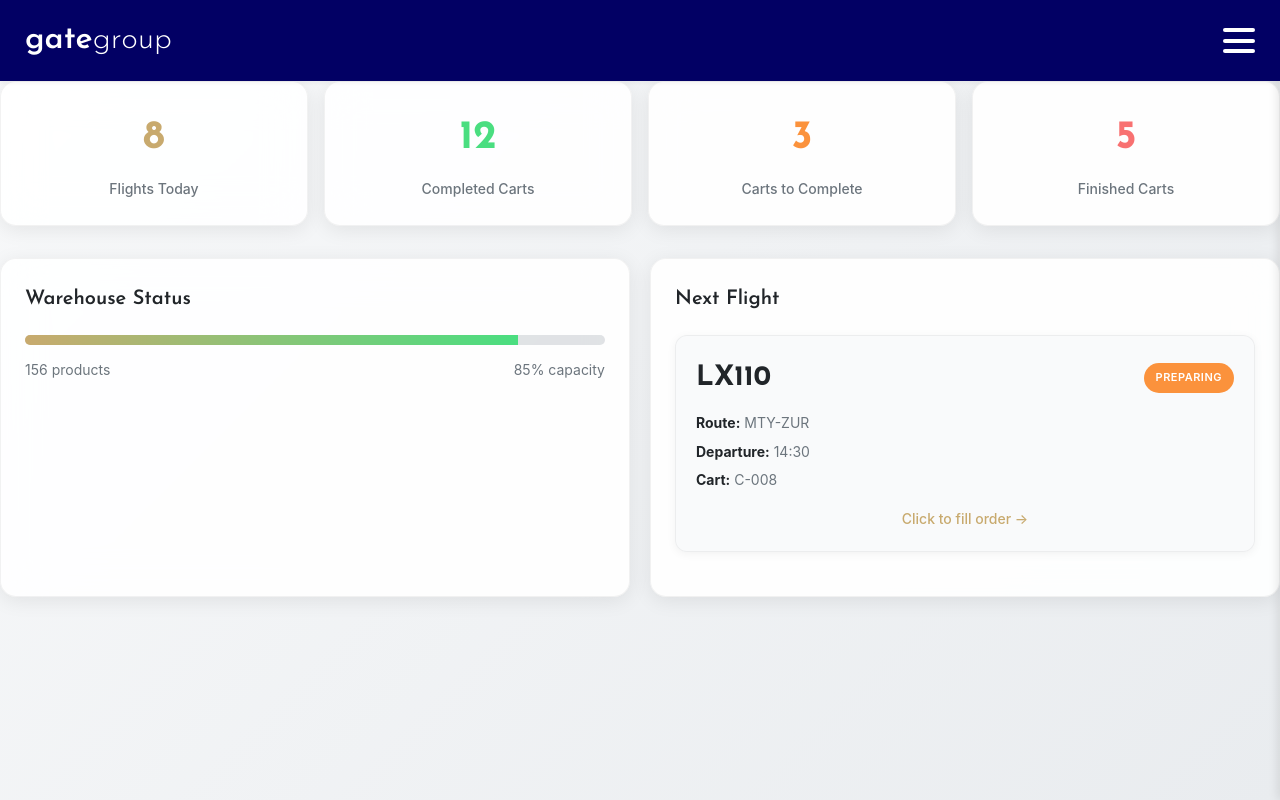
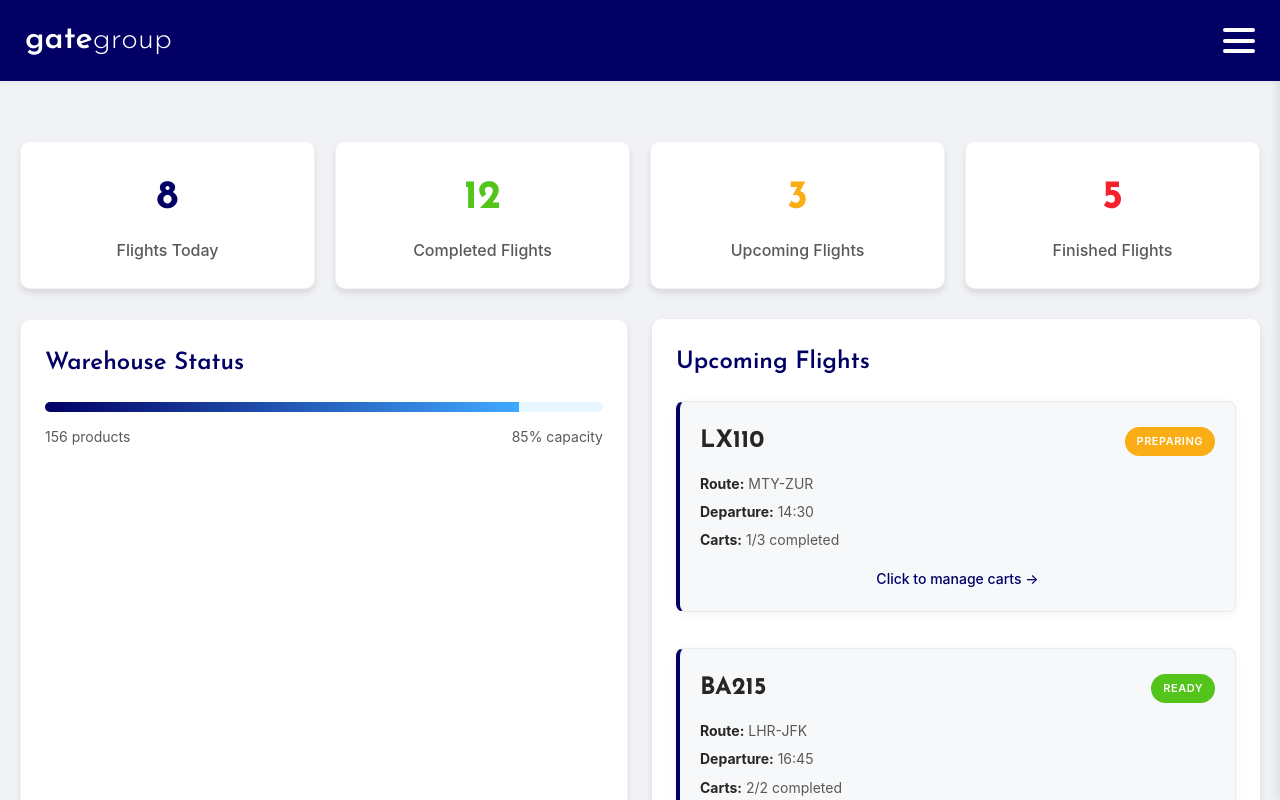
Before and after one commit to Javierlcastillo/smartIntelligence-by-MJandTheMonstars, a React (Create React App) app in the folder gate-group/: page /dashboard in a window 1280 px wide. Shown: the top 800 px of the page. Built offline with nearby package versions, Linux system fonts and the light colour scheme.

Commit message:
CSS update Dashboard/Flights

```diff
--- a/gate-group/src/App.css
+++ b/gate-group/src/App.css
@@ -1,35 +1,35 @@
 :root {
-  /* Paleta de Colores Principal */
+  /* Landing Page Color Scheme */
   --color-primary: #020064;
   --color-primary-hover: #40a9ff;
   --color-primary-active: #096dd9;
 
-  /* Colores de Texto */
+  /* Background colors matching landing page */
+  --color-background: #f0f2f5;
+  --color-surface: #ffffff;
+
+  /* Text colors */
   --color-text-main: #262626;
   --color-text-secondary: #595959;
   --color-text-light: #8c8c8c;
   --color-text-on-primary: #ffffff;
 
-  /* Colores de Fondo y Superficies */
-  --color-background: #020064;
-  --color-surface: #ffffff;
-
-  /* Bordes y Divisores */
+  /* Borders and dividers */
   --color-border: #d9d9d9;
 
-  /* Colores de Estado */
+  /* Status colors - keeping consistent with blue theme */
   --color-success: #52c41a;
   --color-warning: #faad14;
   --color-error: #f5222d;
 
-  /* Tipografía Base */
+  /* Typography */
   --font-family-main: -apple-system, BlinkMacSystemFont, 'Segoe UI', 'Roboto', 'Oxygen',
     'Ubuntu', 'Cantarell', 'Fira Sans', 'Droid Sans', 'Helvetica Neue',
     sans-serif;
   --font-family-headings: 'Josefin Sans', sans-serif;
 }
 
-/* Aplicación de estilos base globales */
+/* Global styles matching landing page */
 body {
   margin: 0;
   font-family: var(--font-family-main);
@@ -140,3 +140,215 @@ h1, h2, h3, h4, h5, h6 {
   color: #333;
   margin: 0 0 2px 0;
 }
+
+/* Dashboard Styles */
+.dashboard-container {
+  padding: 60px 20px 20px 20px;
+  background-color: var(--color-background);
+  min-height: 100vh;
+  font-family: var(--font-family-main);
+}
+
+/* Metrics Grid */
+.metrics-grid {
+  display: grid;
+  grid-template-columns: repeat(auto-fit, minmax(200px, 1fr));
+  gap: 20px;
+  margin-bottom: 30px;
+}
+
+.metric-card {
+  background: var(--color-surface);
+  padding: 24px 20px;
+  border-radius: 10px;
+  text-align: center;
+  box-shadow: 0 4px 6px rgba(0, 0, 0, 0.1);
+  transition: transform 0.2s, box-shadow 0.2s;
+}
+
+.metric-card:hover {
+  transform: translateY(-2px);
+  box-shadow: 0 6px 12px rgba(0, 0, 0, 0.15);
+}
+
+.metric-card h3 {
+  font-size: 2.5rem;
+  margin: 0 0 8px 0;
+  font-weight: bold;
+}
+
+.metric-card p {
+  font-size: 1rem;
+  color: var(--color-text-secondary);
+  margin: 0;
+}
+
+.metric-card.primary h3 {
+  color: var(--color-primary);
+}
+
+.metric-card.success h3 {
+  color: var(--color-success);
+}
+
+.metric-card.warning h3 {
+  color: var(--color-warning);
+}
+
+.metric-card.danger h3 {
+  color: var(--color-error);
+}
+
+/* Main Content Layout */
+.main-content {
+  display: grid;
+  grid-template-columns: 1fr 1fr;
+  gap: 24px;
+  margin-bottom: 32px;
+}
+
+/* Inventory Status */
+.inventory-status {
+  background: var(--color-surface);
+  padding: 24px;
+  border-radius: 10px;
+  box-shadow: 0 4px 6px rgba(0, 0, 0, 0.1);
+}
+
+.inventory-status h2 {
+  font-size: 1.5rem;
+  margin-bottom: 20px;
+  color: var(--color-primary);
+  font-weight: 600;
+}
+
+.status-bar {
+  background: #e6f7ff;
+  height: 10px;
+  border-radius: 5px;
+  overflow: hidden;
+  margin-bottom: 14px;
+}
+
+.status-fill {
+  background: linear-gradient(90deg, var(--color-primary), var(--color-primary-hover));
+  height: 100%;
+  transition: width 0.3s ease;
+}
+
+.status-info {
+  display: flex;
+  justify-content: space-between;
+  font-size: 14px;
+  color: var(--color-text-secondary);
+}
+
+/* Next Flight Section */
+.next-flight, .upcoming-flights {
+  background: var(--color-surface);
+  padding: 24px;
+  border-radius: 10px;
+  box-shadow: 0 4px 6px rgba(0, 0, 0, 0.1);
+}
+
+.next-flight h2, .upcoming-flights h2 {
+  font-size: 1.5rem;
+  margin-bottom: 20px;
+  color: var(--color-primary);
+  font-weight: 600;
+}
+
+/* Flights Container for multiple cards */
+.flights-container {
+  display: flex;
+  flex-direction: column;
+  gap: 16px;
+}
+
+.flight-card {
+  background: #f6f8fa;
+  padding: 20px;
+  border-radius: 8px;
+  border-left: 4px solid var(--color-primary);
+  transition: all 0.3s ease;
+  cursor: pointer;
+}
+
+.flight-card:hover {
+  background: #e6f7ff;
+  transform: translateY(-2px);
+  box-shadow: 0 6px 12px rgba(24, 144, 255, 0.2);
+}
+
+.flight-header {
+  display: flex;
+  justify-content: space-between;
+  align-items: center;
+  margin-bottom: 12px;
+}
+
+.flight-header h3 {
+  font-size: 1.5rem;
+  font-weight: 700;
+  color: var(--color-text-main);
+  margin: 0;
+}
+
+.flight-badge {
+  padding: 6px 12px;
+  border-radius: 16px;
+  font-size: 11px;
+  font-weight: 600;
+  text-transform: uppercase;
+  letter-spacing: 0.5px;
+  background: var(--color-primary);
+  color: var(--color-text-on-primary);
+}
+
+.flight-badge.preparing {
+  background: var(--color-warning);
+  color: var(--color-text-on-primary);
+}
+
+.flight-badge.ready {
+  background: var(--color-success);
+  color: var(--color-text-on-primary);
+}
+
+.flight-badge.empty {
+  background: #8c8c8c;
+  color: var(--color-text-on-primary);
+}
+
+.flight-details p {
+  margin: 6px 0;
+  font-size: 14px;
+  color: var(--color-text-secondary);
+}
+
+.flight-details strong {
+  color: var(--color-text-main);
+}
+
+.flight-action {
+  margin-top: 14px;
+  text-align: center;
+}
+
+.action-hint {
+  font-size: 14px;
+  color: var(--color-primary);
+  font-weight: 500;
+}
+
+/* Responsive Design */
+@media (max-width: 768px) {
+  .main-content {
+    grid-template-columns: 1fr;
+  }
+
+  .metrics-grid {
+    grid-template-columns: repeat(2, 1fr);
+    gap: 15px;
+  }
+}
--- a/gate-group/src/pages/Dashboard.js
+++ b/gate-group/src/pages/Dashboard.js
@@ -15,13 +15,32 @@ function Dashboard() {
     warehouseCapacity: 85
   };
 
-  const nextFlight = {
+  const upcomingFlights = [
+    {
       id: 'LX110',
       route: 'MTY-ZUR',
       departure: '14:30',
-    cart: 'C-008',
+      carts: 3,
+      completedCarts: 1,
       status: 'Preparing'
-  };
+    },
+    {
+      id: 'BA215',
+      route: 'LHR-JFK',
+      departure: '16:45',
+      carts: 2,
+      completedCarts: 2,
+      status: 'Ready'
+    },
+    {
+      id: 'AF890',
+      route: 'CDG-LAX',
+      departure: '22:15',
+      carts: 3,
+      completedCarts: 0,
+      status: 'Pending'
+    }
+  ];
 
   const handleNavigateToFlights = () => {
     setCurrentPage('flights');
@@ -35,9 +54,7 @@ function Dashboard() {
     return <Flights onBack={handleBackToDashboard} />;
   }
   return (
-    <div>
-
-
+    <div className="dashboard-container">
       {/* Main metrics */}
       <section className="metrics-grid">
         <div className="metric-card primary">
@@ -46,15 +63,15 @@ function Dashboard() {
         </div>
         <div className="metric-card success">
           <h3>{dashboardData.activeCartridge}</h3>
-          <p>Completed Carts</p>
+          <p>Completed Flights</p>
         </div>
         <div className="metric-card warning">
           <h3>{dashboardData.lowStock}</h3>
-          <p>Carts to Complete</p>
+          <p>Upcoming Flights</p>
         </div>
         <div className="metric-card danger">
           <h3>{dashboardData.expiringSoon}</h3>
-          <p>Finished Carts</p>
+          <p>Finished Flights</p>
         </div>
       </section>
 
@@ -73,24 +90,28 @@ function Dashboard() {
 
 
 
-        {/* Next Flight */}
-        <section className="next-flight">
-          <h2>Next Flight</h2>
-          <div className="flight-card clickable" onClick={handleNavigateToFlights}>
+        {/* Upcoming Flights */}
+        <section className="upcoming-flights">
+          <h2>Upcoming Flights</h2>
+          <div className="flights-container">
+            {upcomingFlights.map((flight) => (
+              <div key={flight.id} className="flight-card clickable" onClick={handleNavigateToFlights}>
                 <div className="flight-header">
-              <h3>{nextFlight.id}</h3>
-              <span className={`flight-badge ${nextFlight.status.toLowerCase()}`}>
-                {nextFlight.status}
+                  <h3>{flight.id}</h3>
+                  <span className={`flight-badge ${flight.status.toLowerCase()}`}>
+                    {flight.status}
                   </span>
                 </div>
                 <div className="flight-details">
-              <p><strong>Route:</strong> {nextFlight.route}</p>
-              <p><strong>Departure:</strong> {nextFlight.departure}</p>
-              <p><strong>Cart:</strong> {nextFlight.cart}</p>
+                  <p><strong>Route:</strong> {flight.route}</p>
+                  <p><strong>Departure:</strong> {flight.departure}</p>
+                  <p><strong>Carts:</strong> {flight.completedCarts}/{flight.carts} completed</p>
                 </div>
                 <div className="flight-action">
-              <span className="action-hint">Click to fill order →</span>
+                  <span className="action-hint">Click to manage carts →</span>
                 </div>
+              </div>
+            ))}
           </div>
         </section>
         </div>
--- a/gate-group/src/structs/Flights.css
+++ b/gate-group/src/structs/Flights.css
@@ -6,9 +6,11 @@
 }
 
 body {
-  font-family: -apple-system, BlinkMacSystemFont, 'Segoe UI', 'Roboto', sans-serif;
-  background: linear-gradient(135deg, #f8f9fa 0%, #e9ecef 100%);
-  color: #212529;
+  font-family: -apple-system, BlinkMacSystemFont, 'Segoe UI', 'Roboto', 'Oxygen',
+    'Ubuntu', 'Cantarell', 'Fira Sans', 'Droid Sans', 'Helvetica Neue',
+    sans-serif;
+  background: #f0f2f5;
+  color: #262626;
   line-height: 1.6;
   min-height: 100vh;
 }
@@ -20,7 +22,7 @@ body {
   margin: 0;
   padding: 24px 40px;
   min-height: 100vh;
-  background: transparent;
+  background: #f0f2f5;
 }
 
 /* Header */
@@ -449,15 +451,15 @@ body {
 }
 
 .action-btn-small.decrease {
-  background: rgba(248, 113, 113, 0.2);
-  color: #dc3545;
-  border: 1px solid #f87171;
+  background: rgba(245, 34, 45, 0.1);
+  color: #f5222d;
+  border: 1px solid #f5222d;
 }
 
 .action-btn-small.increase {
-  background: rgba(74, 222, 128, 0.2);
-  color: #198754;
-  border: 1px solid #4ade80;
+  background: rgba(24, 144, 255, 0.1);
+  color: #1890ff;
+  border: 1px solid #1890ff;
 }
 
 .action-btn-small:hover {
@@ -471,7 +473,7 @@ body {
 .quantity {
   font-size: 16px;
   font-weight: 600;
-  color: #212529;
+  color: #262626;
   min-width: 32px;
   text-align: center;
 }
@@ -537,44 +539,51 @@ body {
   justify-content: space-between;
   align-items: center;
   padding: 14px;
-  background: rgba(248, 249, 250, 0.8);
-  border-radius: 12px;
-  border-left: 4px solid rgba(108, 117, 125, 0.3);
-  border: 1px solid rgba(0, 0, 0, 0.05);
-  box-shadow: 0 2px 10px rgba(0, 0, 0, 0.05);
+  background: #ffffff;
+  border-radius: 8px;
+  border-left: 4px solid #d9d9d9;
+  border: 1px solid #e8e8e8;
+  box-shadow: 0 2px 4px rgba(0, 0, 0, 0.05);
   transition: all 0.3s ease;
 }
 
 .item-row:hover {
-  background: rgba(233, 236, 239, 0.9);
-  box-shadow: 0 4px 15px rgba(0, 0, 0, 0.1);
+  background: #f0f9ff;
+  box-shadow: 0 4px 8px rgba(24, 144, 255, 0.1);
 }
 
 .item-row.complete {
-  border-left-color: #4ade80;
-  background: rgba(74, 222, 128, 0.1);
+  border-left-color: #52c41a;
+  background: rgba(82, 196, 26, 0.05);
 }
 
 .item-row.warning {
-  border-left-color: #fb923c;
-  background: rgba(251, 146, 60, 0.1);
+  border-left-color: #faad14;
+  background: rgba(250, 173, 20, 0.05);
 }
 
 .item-row.danger {
-  border-left-color: #f87171;
-  background: rgba(248, 113, 113, 0.1);
+  border-left-color: #f5222d;
+  background: rgba(245, 34, 45, 0.05);
 }
 
 .item-info h4 {
   font-size: 14px;
   font-weight: 600;
-  color: #212529;
+  color: #262626;
   margin: 0 0 4px 0;
+}
+
+.item-info h5 {
+  font-size: 14px;
+  font-weight: 600;
+  color: #262626;
+  margin: 0 0 2px 0;
 }
 
 .item-info p {
   font-size: 12px;
-  color: #6c757d;
+  color: #595959;
   margin: 0;
 }
 
@@ -587,7 +596,7 @@ body {
 .progress-bar {
   width: 60px;
   height: 6px;
-  background: rgba(108, 117, 125, 0.2);
+  background: #e6f7ff;
   border-radius: 3px;
   overflow: hidden;
 }
@@ -598,15 +607,15 @@ body {
 }
 
 .item-row.complete .progress-fill {
-  background: #4ade80;
+  background: #52c41a;
 }
 
 .item-row.warning .progress-fill {
-  background: #fb923c;
+  background: #faad14;
 }
 
 .item-row.danger .progress-fill {
-  background: #f87171;
+  background: #f5222d;
 }
 
 .item-status {
@@ -615,15 +624,15 @@ body {
 }
 
 .item-status.complete {
-  color: #4ade80;
+  color: #52c41a;
 }
 
 .item-status.warning {
-  color: #fb923c;
+  color: #faad14;
 }
 
 .item-status.danger {
-  color: #f87171;
+  color: #f5222d;
 }
 
 /* Responsivo para pantallas más pequeñas */
@@ -760,16 +769,17 @@ body {
 }
 
 .flight-box {
-  background: rgba(255, 255, 255, 0.95);
-  border-radius: 16px;
+  background: #ffffff;
+  border-radius: 10px;
   padding: 24px;
-  box-shadow: 0 4px 20px rgba(0, 0, 0, 0.08);
-  border: 1px solid rgba(0, 0, 0, 0.05);
+  box-shadow: 0 4px 6px rgba(0, 0, 0, 0.1);
+  border: 1px solid #d9d9d9;
   transition: all 0.3s ease;
 }
 
 .flight-box:hover {
-  box-shadow: 0 6px 25px rgba(0, 0, 0, 0.12);
+  box-shadow: 0 6px 12px rgba(24, 144, 255, 0.15);
+  transform: translateY(-2px);
 }
 
 .flight-header-info {
@@ -788,8 +798,34 @@ body {
 .flight-main-info h3 {
   font-size: 24px;
   font-weight: 700;
-  color: #333;
+  color: #1890ff;
   margin: 0;
+}
+
+.flight-badge {
+  padding: 6px 12px;
+  border-radius: 16px;
+  font-size: 11px;
+  font-weight: 600;
+  text-transform: uppercase;
+  letter-spacing: 0.5px;
+  background: #1890ff;
+  color: #ffffff;
+}
+
+.flight-badge.preparing {
+  background: #faad14;
+  color: #ffffff;
+}
+
+.flight-badge.ready {
+  background: #52c41a;
+  color: #ffffff;
+}
+
+.flight-badge.empty {
+  background: #8c8c8c;
+  color: #ffffff;
 }
 
 .flight-details-inline {
@@ -801,11 +837,11 @@ body {
 .flight-details-inline p {
   margin: 0;
   font-size: 14px;
-  color: #666;
+  color: #595959;
 }
 
 .expand-btn {
-  background: linear-gradient(135deg, #C8AA6E, #D4B876);
+  background: #1890ff;
   color: white;
   border: none;
   padding: 10px 16px;
@@ -817,7 +853,7 @@ body {
 }
 
 .expand-btn:hover {
-  background: linear-gradient(135deg, #B8996E, #C4A866);
+  background: #40a9ff;
   transform: translateY(-1px);
 }
 
@@ -843,20 +879,20 @@ body {
 .carts-progress p {
   margin: 0;
   font-size: 14px;
-  color: #666;
+  color: #595959;
 }
 
 .carts-progress-bar {
   width: 120px;
   height: 8px;
-  background: rgba(0, 0, 0, 0.1);
+  background: #e6f7ff;
   border-radius: 4px;
   overflow: hidden;
 }
 
 .carts-progress-fill {
   height: 100%;
-  background: linear-gradient(135deg, #4ade80, #22d3ee);
+  background: #1890ff;
   border-radius: 4px;
   transition: width 0.3s ease;
 }
@@ -865,9 +901,9 @@ body {
 .cart-section {
   margin-bottom: 24px;
   padding: 16px;
-  background: rgba(0, 0, 0, 0.02);
-  border-radius: 12px;
-  border: 1px solid rgba(0, 0, 0, 0.05);
+  background: #f6f8fa;
+  border-radius: 8px;
+  border: 1px solid #e8e8e8;
 }
 
 .cart-section:last-child {
@@ -880,13 +916,13 @@ body {
   align-items: center;
   margin-bottom: 16px;
   padding-bottom: 8px;
-  border-bottom: 1px solid rgba(0, 0, 0, 0.08);
+  border-bottom: 1px solid #e8e8e8;
 }
 
 .cart-header h4 {
   font-size: 18px;
   font-weight: 600;
-  color: #333;
+  color: #1890ff;
   margin: 0;
 }
 
@@ -900,13 +936,13 @@ body {
 }
 
 .cart-status.completed {
-  background: rgba(74, 222, 128, 0.15);
-  color: #15803d;
+  background: rgba(82, 196, 26, 0.15);
+  color: #52c41a;
 }
 
 .cart-status.pending {
-  background: rgba(251, 146, 60, 0.15);
-  color: #ea580c;
+  background: rgba(250, 173, 20, 0.15);
+  color: #faad14;
 }
 
 .item-row h5 {
```
Lines whose indentation alone changed are shown as unchanged.
